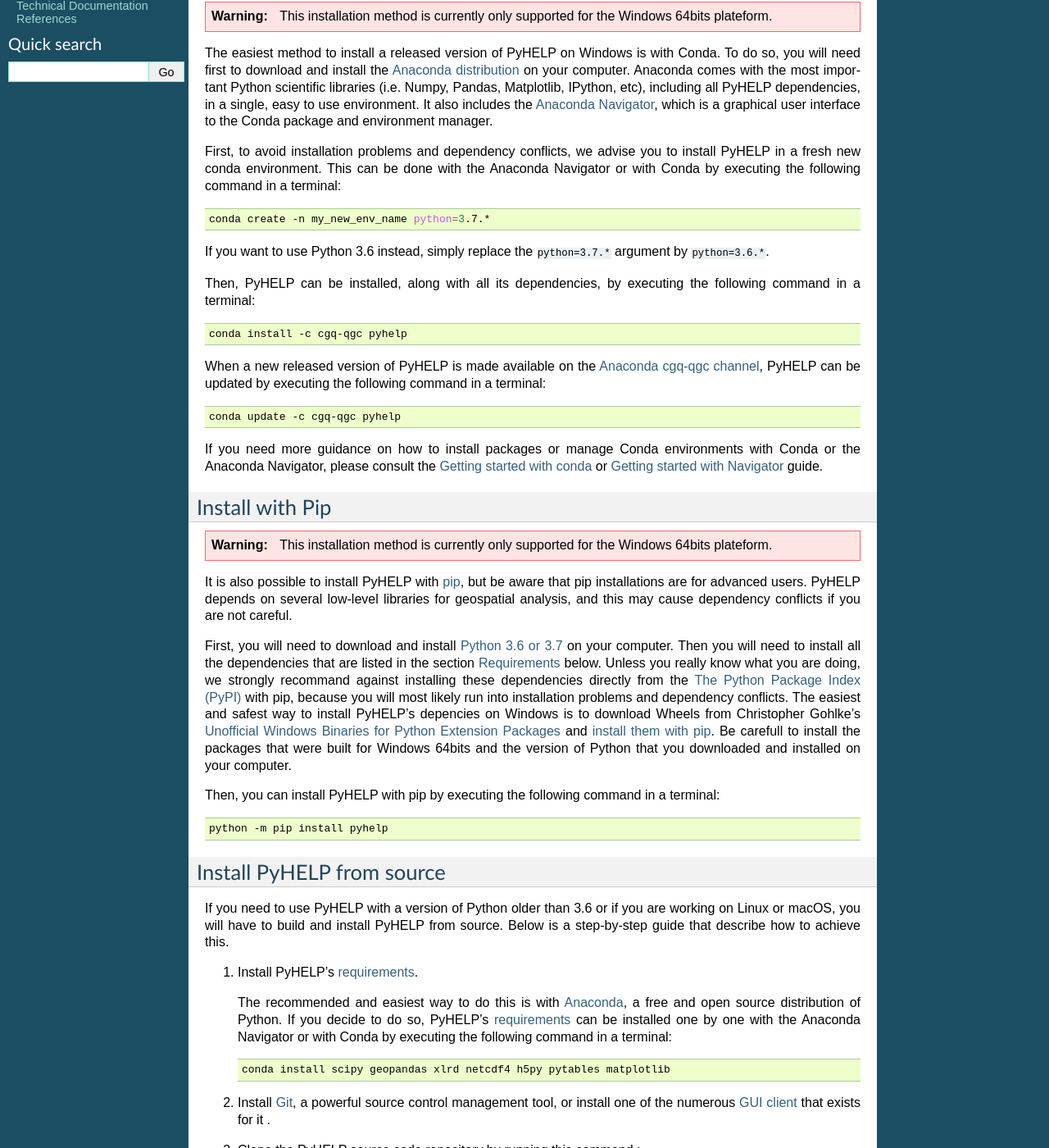
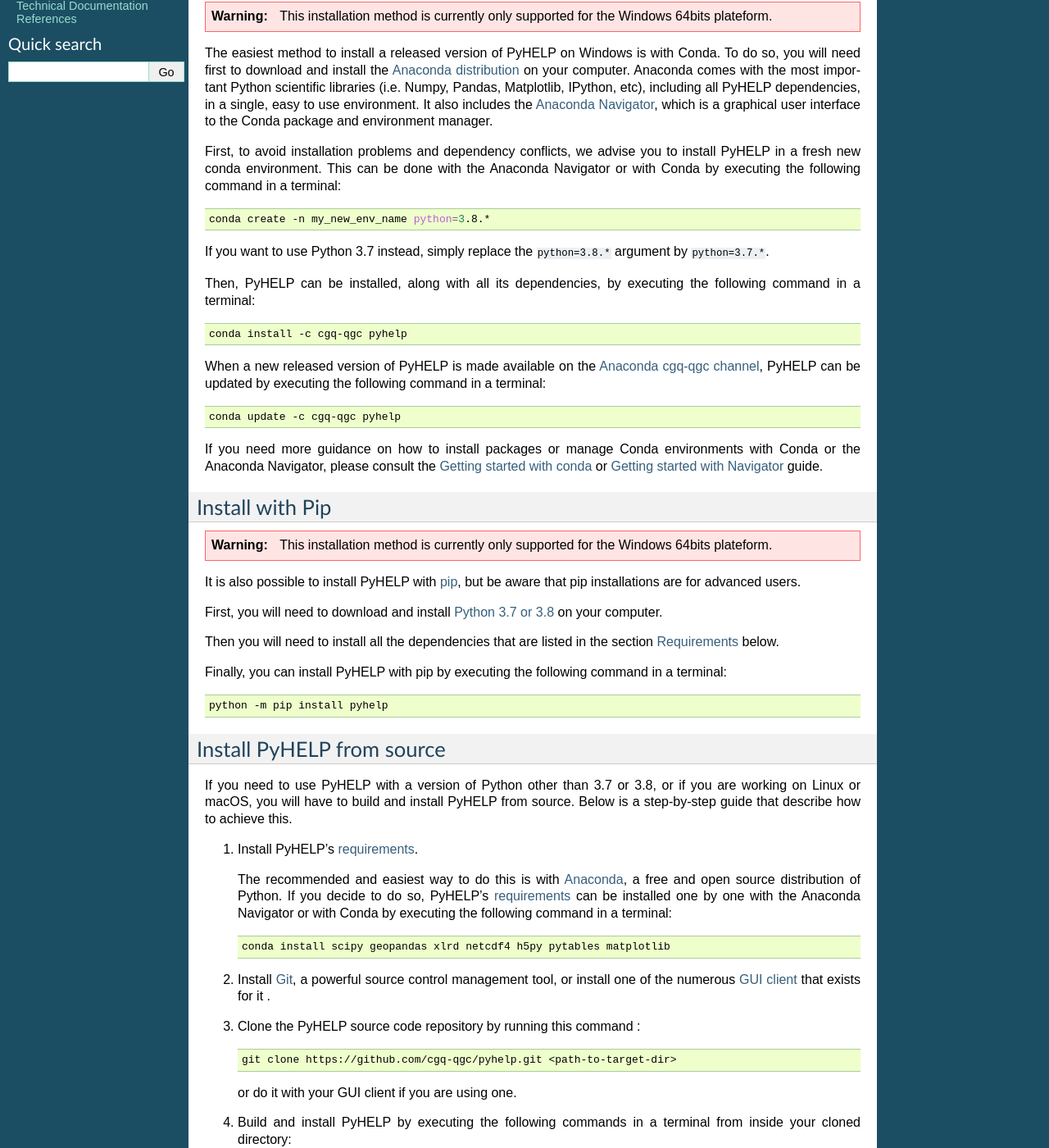
Before and after one commit to cgq-qgc/pyhelp, a Sphinx documentation site: the page built from docs/installation.rst, in a window 1280 px wide and 1400 px high, scrolled down 219 px. Shown: the whole window at 82% size. Built offline with Sphinx 7.4.7, drawn with Linux system fonts in a browser that asks for light colours; formulas are drawn with MathJax 3.

Commit message:
Update installation doc

```diff
--- a/docs/installation.rst
+++ b/docs/installation.rst
@@ -29,10 +29,10 @@
 
 .. code-block:: bash
 
-   conda create -n my_new_env_name python=3.7.*
+   conda create -n my_new_env_name python=3.8.*
 
-If you want to use Python 3.6 instead, simply replace the ``python=3.7.*``
-argument by ``python=3.6.*``.
+If you want to use Python 3.7 instead, simply replace the ``python=3.8.*``
+argument by ``python=3.7.*``.
 
 Then, PyHELP can be installed, along with all its dependencies, by executing
 the following command in a terminal:
@@ -62,25 +62,14 @@
 
 It is also possible to install PyHELP with `pip`_, but be aware that pip
 installations are for advanced users.
-PyHELP depends on several low-level libraries for geospatial analysis, and
-this may cause dependency conflicts if you are not careful.
 
-First, you will need to download and install `Python 3.6 or 3.7`_ on your
+First, you will need to download and install `Python 3.7 or 3.8`_ on your
 computer.
+
 Then you will need to install all the dependencies that are listed in
 the section :ref:`sec_requirements` below.
-Unless you really know what you are doing, we strongly recommand against
-installing these dependencies directly from the `The Python Package Index (PyPI)`_
-with pip, because you will most likely run into installation problems and
-dependency conflicts.
-The easiest and safest way to install PyHELP's depencies on Windows is to
-download Wheels from Christopher Gohlke's
-`Unofficial Windows Binaries for Python Extension Packages`_ and
-`install them with pip`_.
-Be carefull to install the packages that were built for Windows 64bits and
-the version of Python that you downloaded and installed on your computer.
 
-Then, you can install PyHELP with pip by executing the following command
+Finally, you can install PyHELP with pip by executing the following command
 in a terminal:
 
 .. code-block:: bash
@@ -92,7 +81,7 @@
 Install PyHELP from source
 ---------------------------------
 
-If you need to use PyHELP with a version of Python older than 3.6 or
+If you need to use PyHELP with a version of Python other than 3.7 or 3.8, or
 if you are working on Linux or macOS, you will have to build and install
 PyHELP from source.
 Below is a step-by-step guide that describe how to achieve this.
@@ -176,6 +165,6 @@
 .. _GUI client: https://git-scm.com/download/gui/windows
 .. _install them with pip:  https://pip.pypa.io/en/stable/user_guide/#installing-from-wheels
 .. _pip: https://pypi.org/project/pip/
-.. _Python 3.6 or 3.7: https://www.python.org/downloads/
+.. _Python 3.7 or 3.8: https://www.python.org/downloads/
 .. _The Python Package Index (PyPI): https://pypi.org/
 .. _Unofficial Windows Binaries for Python Extension Packages: https://www.lfd.uci.edu/~gohlke/pythonlibs/
```
